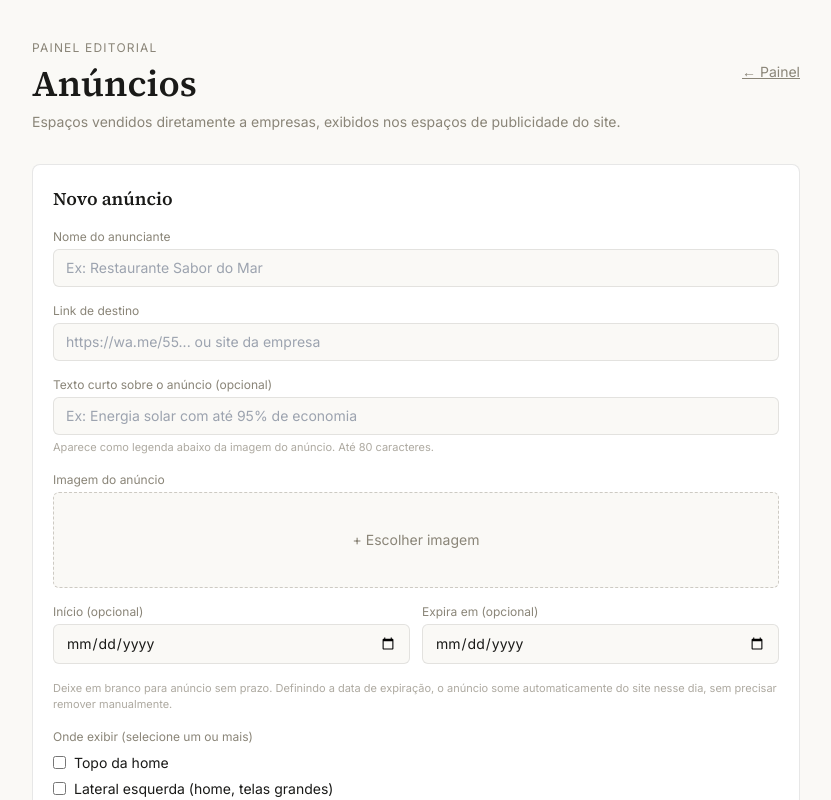
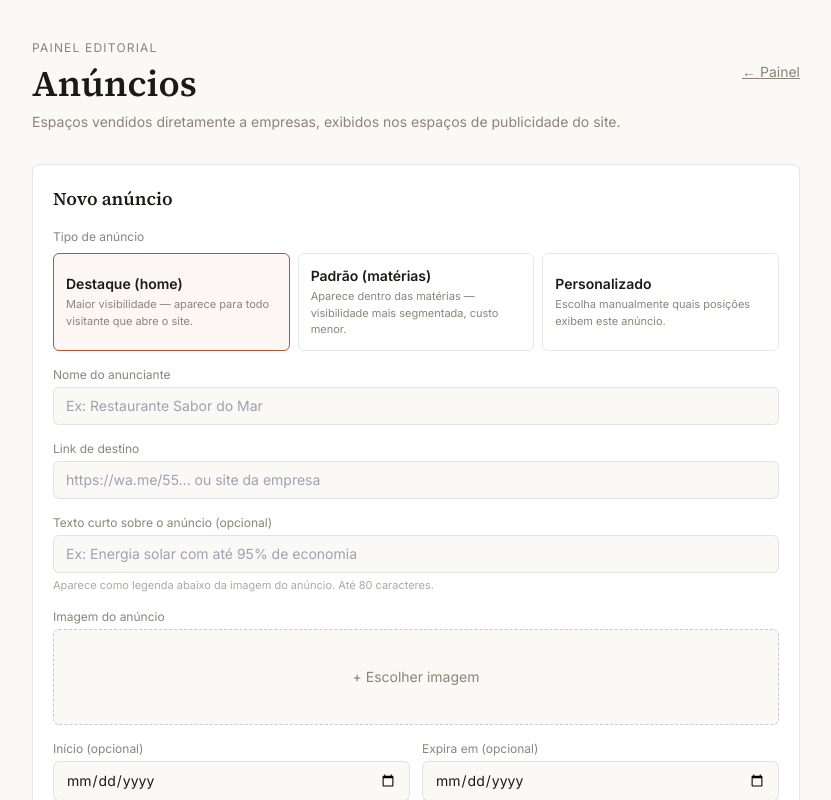
Before and after one commit to RdEngenharia/Jornal-Fato-em-Foco, a Next.js app: page /admin/anuncios in a window 1280 px wide. Shown: the top 800 px of the page, without its empty margins (224-1055 px from the left). Built offline with nearby package versions, Linux system fonts and the light colour scheme; no server answers; the database is empty.

Commit message:
Adiciona niveis de plano (Destaque/Padrao) para anuncios

```diff
--- a/components/NewAdForm.tsx
+++ b/components/NewAdForm.tsx
@@ -12,10 +12,43 @@ const SLOTS = [
   { id: "ad-article-footer", label: "Rodapé da matéria" },
 ];
 
+const PLANS = {
+  destaque: {
+    label: "Destaque (home)",
+    description: "Maior visibilidade — aparece para todo visitante que abre o site.",
+    slots: ["ad-home-top", "ad-home-sidebar-left", "ad-home-sidebar-right", "ad-home-footer"],
+  },
+  padrao: {
+    label: "Padrão (matérias)",
+    description: "Aparece dentro das matérias — visibilidade mais segmentada, custo menor.",
+    slots: ["ad-in-article", "ad-article-footer"],
+  },
+  personalizado: {
+    label: "Personalizado",
+    description: "Escolha manualmente quais posições exibem este anúncio.",
+    slots: [] as string[],
+  },
+} as const;
+
+type PlanKey = keyof typeof PLANS;
+
 export default function NewAdForm() {
   const [imageUrl, setImageUrl] = useState("");
   const [uploading, setUploading] = useState(false);
   const [uploadError, setUploadError] = useState<string | null>(null);
+  const [plan, setPlan] = useState<PlanKey>("destaque");
+  const [selectedSlots, setSelectedSlots] = useState<string[]>(PLANS.destaque.slots as unknown as string[]);
+
+  function handlePlanChange(newPlan: PlanKey) {
+    setPlan(newPlan);
+    setSelectedSlots([...PLANS[newPlan].slots]);
+  }
+
+  function toggleSlot(slotId: string) {
+    setSelectedSlots((prev) =>
+      prev.includes(slotId) ? prev.filter((s) => s !== slotId) : [...prev, slotId]
+    );
+  }
 
   async function handleImageChange(e: React.ChangeEvent<HTMLInputElement>) {
     const file = e.target.files?.[0];
@@ -43,6 +76,27 @@ export default function NewAdForm() {
       <h3 className="font-display text-lg font-semibold text-ink">Novo anúncio</h3>
 
       <input type="hidden" name="imageUrl" value={imageUrl} />
+
+      <div>
+        <label className="font-sans text-xs text-mute block mb-2">Tipo de anúncio</label>
+        <div className="grid grid-cols-1 sm:grid-cols-3 gap-2">
+          {(Object.keys(PLANS) as PlanKey[]).map((key) => (
+            <button
+              key={key}
+              type="button"
+              onClick={() => handlePlanChange(key)}
+              className={`text-left rounded-md border p-3 transition-colors ${
+                plan === key
+                  ? "border-terracotta bg-terracotta/5"
+                  : "border-ink/10 hover:border-ink/20"
+              }`}
+            >
+              <p className="font-sans text-sm font-semibold text-ink">{PLANS[key].label}</p>
+              <p className="font-sans text-[11px] text-mute mt-0.5">{PLANS[key].description}</p>
+            </button>
+          ))}
+        </div>
+      </div>
 
       <div>
         <label className="font-sans text-xs text-mute block mb-1">Nome do anunciante</label>
@@ -134,7 +188,7 @@ export default function NewAdForm() {
 
       <div>
         <label className="font-sans text-xs text-mute block mb-2">
-          Onde exibir (selecione um ou mais)
+          Posições selecionadas ({selectedSlots.length})
         </label>
         <div className="space-y-1.5">
           {SLOTS.map((slot) => (
@@ -142,17 +196,23 @@ export default function NewAdForm() {
               <input
                 type="checkbox"
                 name={`slot_${slot.id}`}
+                checked={selectedSlots.includes(slot.id)}
+                onChange={() => toggleSlot(slot.id)}
                 className="rounded border-ink/20 text-terracotta focus:ring-terracotta"
               />
               <span className="font-sans text-sm text-ink">{slot.label}</span>
             </label>
           ))}
         </div>
+        <p className="font-sans text-[11px] text-mute/70 mt-1.5">
+          Os planos já vêm com posições sugeridas, mas você pode ajustar
+          manualmente marcando ou desmarcando antes de criar.
+        </p>
       </div>
 
       <button
         type="submit"
-        disabled={!imageUrl || uploading}
+        disabled={!imageUrl || uploading || selectedSlots.length === 0}
         className="rounded-md bg-terracotta px-5 py-2.5 font-sans text-sm font-medium text-white hover:bg-terracotta-dark transition-colors disabled:opacity-40"
       >
         Criar anúncio
```
